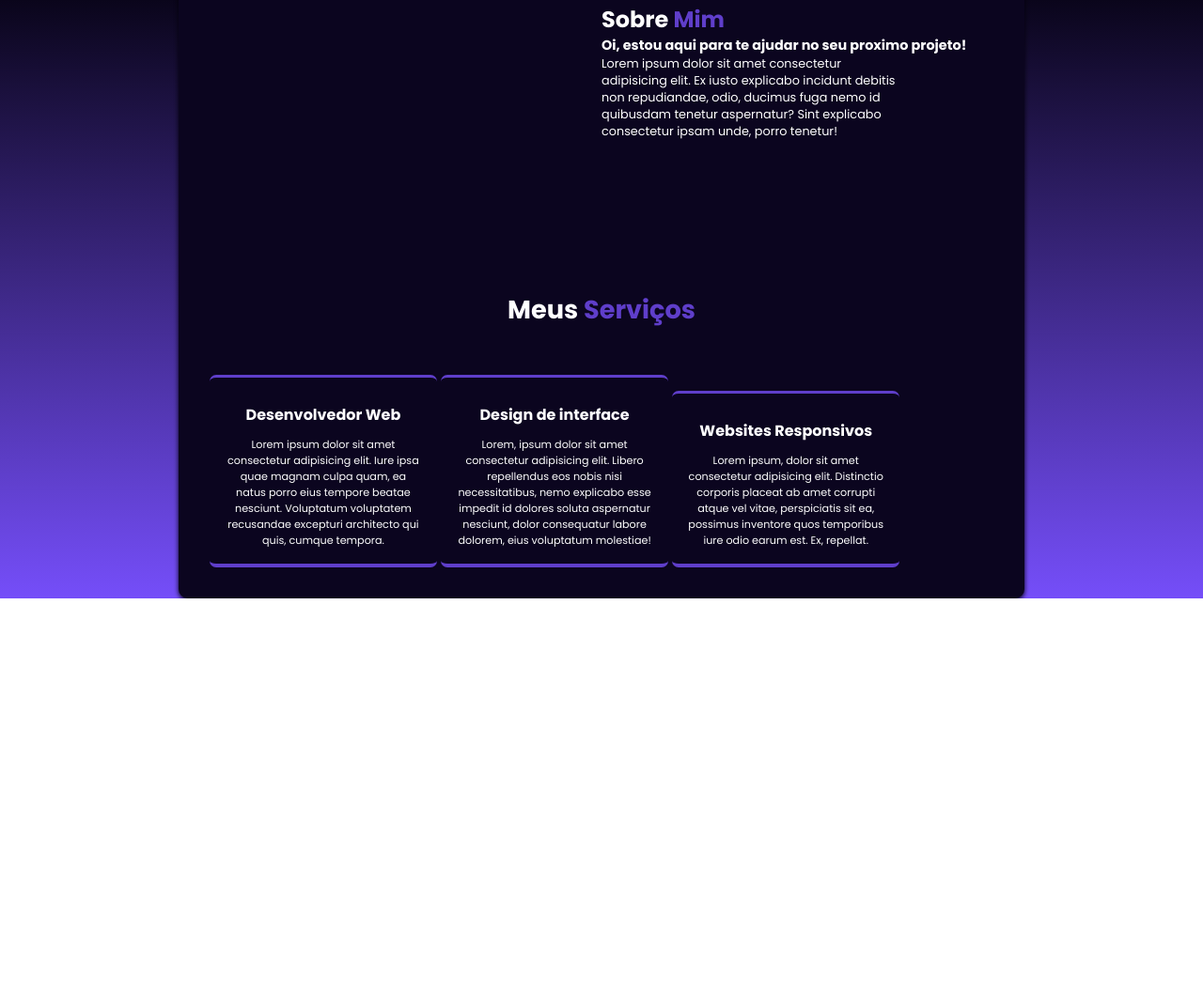
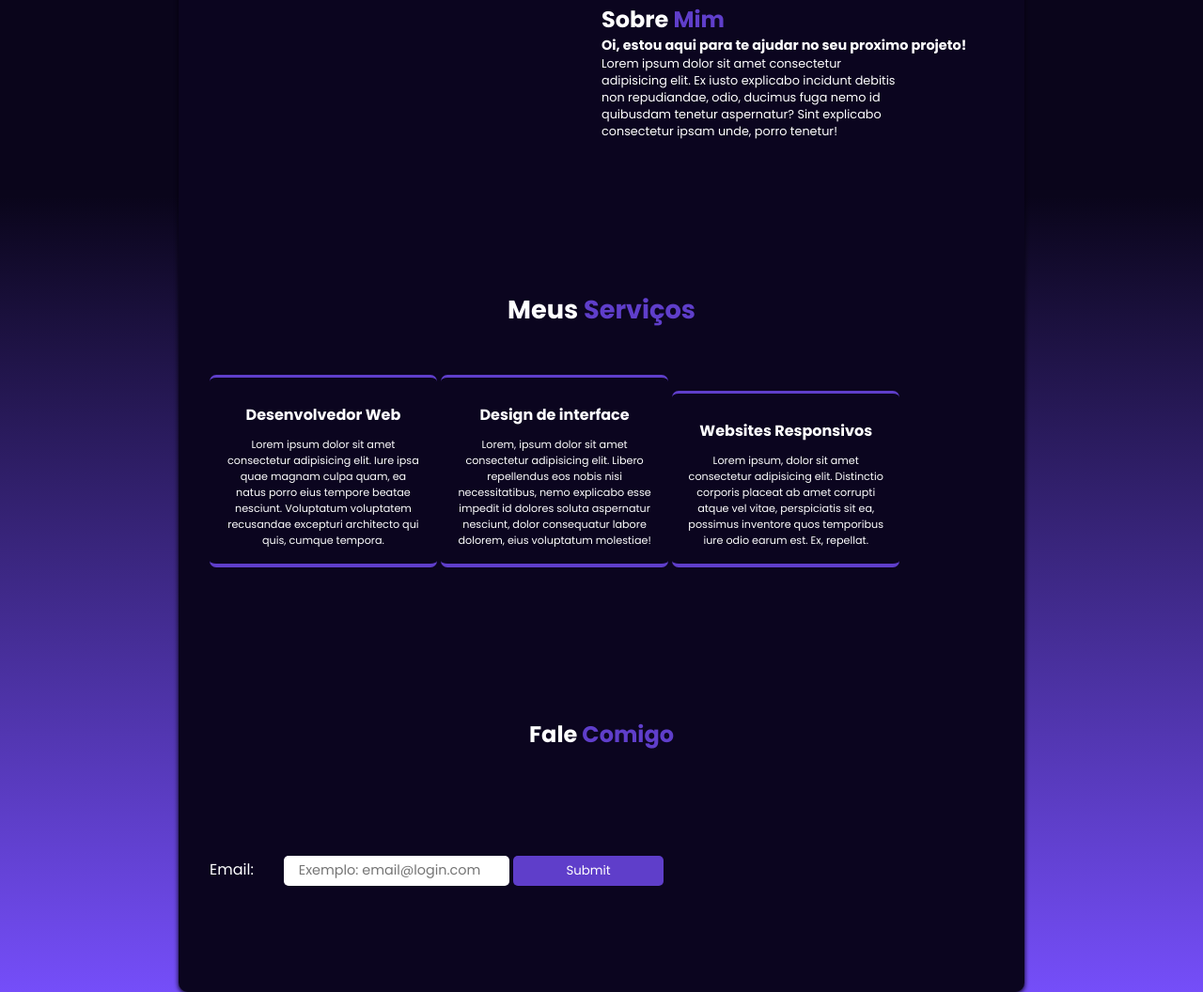
Before and after one commit to joao-epdro/Portfolio, a plain HTML site: page index.html in a window 1280 px wide. Shown: the part 701-1757 px from the top of the page at 94% size. Before the commit the page ends 1338 px from the top, so only its background shows below. Drawn offline with Linux system fonts and the light colour scheme.

Commit message:
Versao 1.3

```diff
--- a/index.html
+++ b/index.html
@@ -57,6 +57,11 @@
                 <h1>Websites Responsivos</h1>
                 <p>Lorem ipsum, dolor sit amet consectetur adipisicing elit. Distinctio corporis placeat ab amet corrupti atque vel vitae, perspiciatis sit ea, possimus inventore quos temporibus iure odio earum est. Ex, repellat.</p>
             </div>
+            <h1 id="contato">Fale <span class="azul">Comigo</span></h1>
+            <form action="#">
+                <label for="email">Email:</label><input type="email" id="email" name="email" placeholder="Exemplo: email@login.com">
+                <input type="submit" id="enviar2" name="enviar">
+            </form>
         </section>
     </main>
 </body>
--- a/style.css
+++ b/style.css
@@ -204,6 +204,47 @@ header nav {
     font-size: 1rem;
     margin: 0.7rem;
 }
+.caixa1, .caixa2, .caixa3{
+    margin-bottom: 10rem;
+}
+#contato{
+    color: white;
+    text-align: center;
+    margin-bottom: 5rem;
+}
+#email{
+    background-color: white;
+    border: none;
+    border-radius: 5px;
+    width: 15rem;
+    height: 1.5rem;
+    padding: 1rem;
+    font-size: 0.9rem;
+    display: ri;
+}
+label{
+    color: white;
+    margin-right: 2rem;
+}
+input:focus{
+    outline: 2px solid rgb(148, 148, 248);
+}
+#enviar2{
+    width: 10rem;
+    height: 2rem;
+    color: white;
+    background-color: #5f3eca;
+    border: none;
+    margin-top: 2rem;
+    border-radius: 5px;
+    cursor: pointer;
+    margin-bottom: 5rem;
+}
+#enviar2:hover{
+    transform: scale(1.05);
+    transition: 0.3s;
+    background-color: #462e94;
+}
 @media (max-width:480px) {
     .caixa1{
         min-width: 200px;
```
